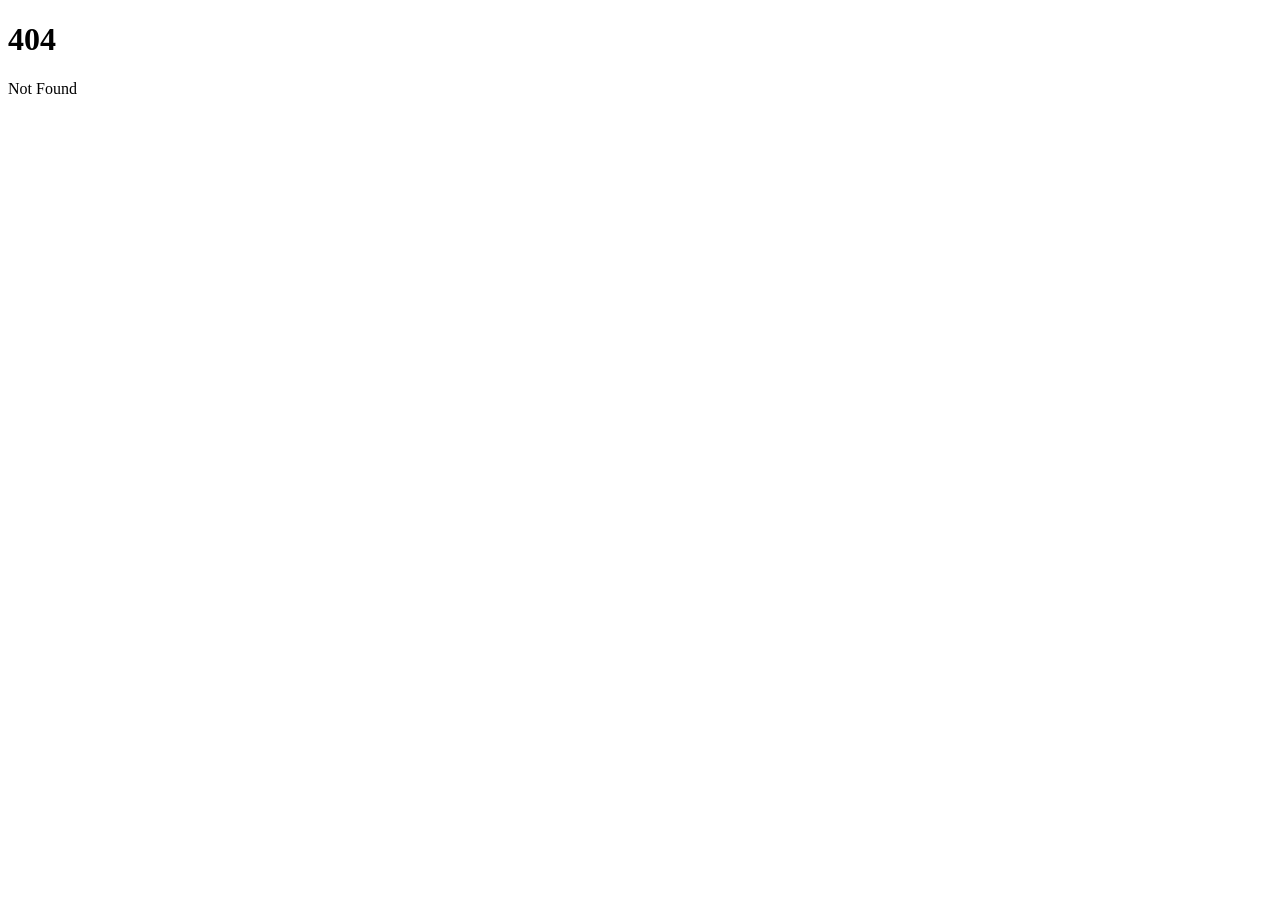
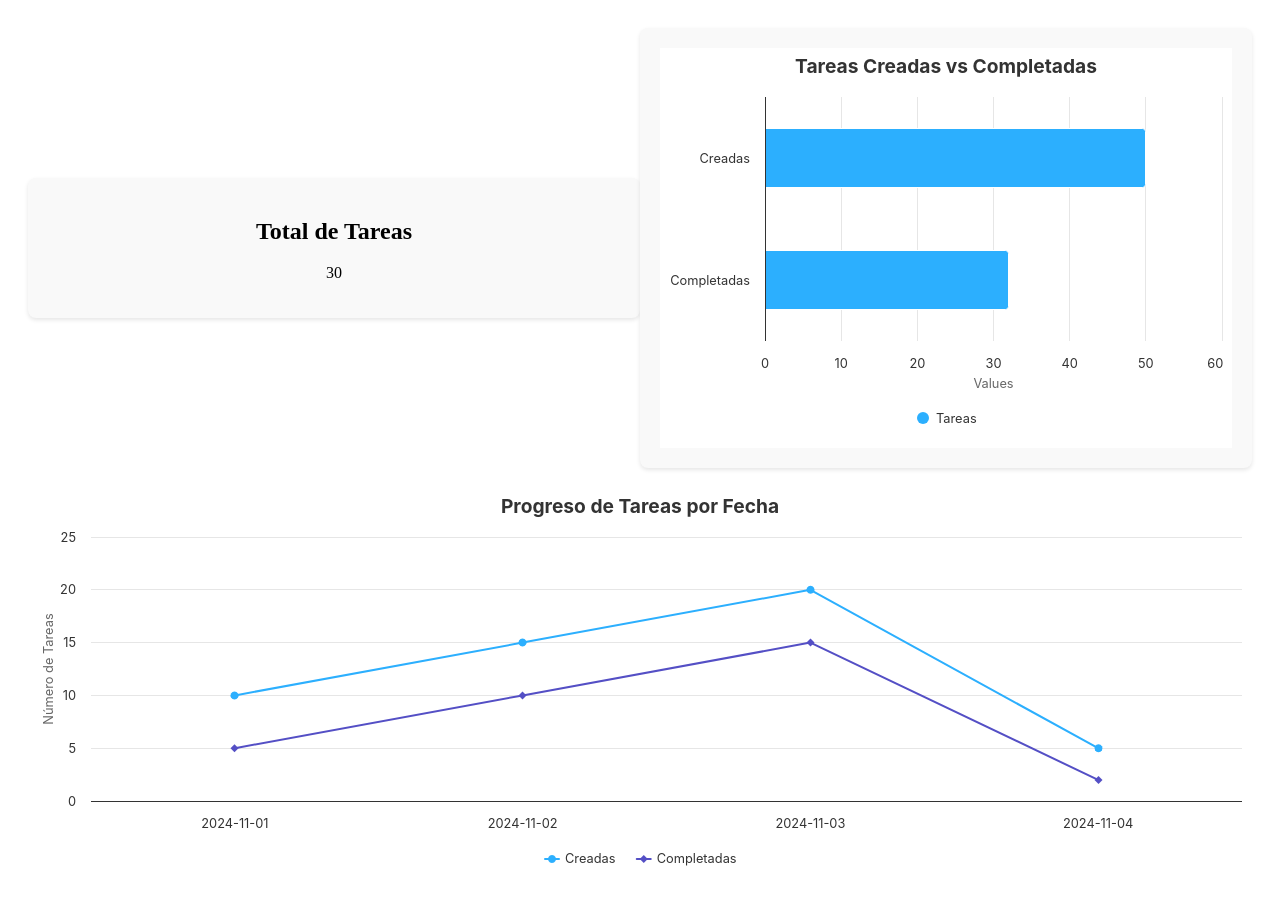
Before and after one commit to grzlz/todo-front, a SvelteKit app: page /analytics in a window 1280 px wide. Before the commit this address had no page. Shown: the top 904 px of the page. Before the commit the page ends 800 px from the top, so only its background shows below. Built offline with nearby package versions, Linux system fonts and the light colour scheme.

Commit message:
Create graphs

```diff
--- a/package.json
+++ b/package.json
@@ -25,7 +25,11 @@
 	},
 	"type": "module",
 	"dependencies": {
+		"apexcharts": "^4.1.0",
 		"bcryptjs": "^2.4.3",
+		"chart.js": "^4.4.0",
+		"d3": "^7.9.0",
+		"highcharts": "^12.0.1",
 		"pg": "^8.13.0"
 	}
 }
--- /dev/null
+++ b/src/routes/analytics/+page.svelte
@@ -0,0 +1,93 @@
+<script>
+    import { onMount } from 'svelte';
+    import Highcharts from 'highcharts';
+
+    // Mock data
+    let totalTasks = 30;
+    let tasksData = [
+      { date: '2024-11-01', created: 10, completed: 5 },
+      { date: '2024-11-02', created: 15, completed: 10 },
+      { date: '2024-11-03', created: 20, completed: 15 },
+      { date: '2024-11-04', created: 5, completed: 2 }
+    ];
+
+    // Extract data for charts
+    let categories = tasksData.map(task => task.date);
+    let createdData = tasksData.map(task => task.created);
+    let completedData = tasksData.map(task => task.completed);
+
+    // Chart configuration
+    let barChartOptions = {
+      chart: { type: 'bar' },
+      title: { text: 'Tareas Creadas vs Completadas' },
+      xAxis: { categories: ['Creadas', 'Completadas'] },
+      series: [
+        {
+          name: 'Tareas',
+          data: [
+            createdData.reduce((a, b) => a + b, 0),
+            completedData.reduce((a, b) => a + b, 0)
+          ]
+        }
+      ],
+      credits: { enabled: false }
+    };
+
+    let lineChartOptions = {
+      chart: { type: 'line' },
+      title: { text: 'Progreso de Tareas por Fecha' },
+      xAxis: { categories },
+      yAxis: { title: { text: 'Número de Tareas' } },
+      series: [
+        { name: 'Creadas', data: createdData },
+        { name: 'Completadas', data: completedData }
+      ],
+      credits: { enabled: false }
+    };
+
+    // Mount charts
+    onMount(() => {
+      Highcharts.chart('bar-chart', barChartOptions);
+      Highcharts.chart('line-chart', lineChartOptions);
+    });
+  </script>
+
+  <style>
+    .container {
+      display: flex;
+      flex-direction: column;
+      gap: 20px;
+      padding: 20px;
+    }
+    .panels {
+      display: flex;
+      justify-content: space-between;
+      align-items: center;
+    }
+    .panel {
+      width: 48%;
+      text-align: center;
+      background-color: #f9f9f9;
+      padding: 20px;
+      border-radius: 8px;
+      box-shadow: 0 2px 4px rgba(0, 0, 0, 0.1);
+    }
+    #line-chart {
+      width: 100%;
+      height: 400px;
+    }
+  </style>
+
+  <div class="container">
+    <!-- Top Panels -->
+    <div class="panels">
+      <div class="panel">
+        <h2>Total de Tareas</h2>
+        <p>{totalTasks}</p>
+      </div>
+      <div class="panel" id="bar-chart"></div>
+    </div>
+
+    <!-- Full-width Chart -->
+    <div id="line-chart"></div>
+  </div>
--- a/svelte.config.js
+++ b/svelte.config.js
@@ -7,7 +7,10 @@ const config = {
 		// If your environment is not supported, or you settled on a specific environment, switch out the adapter.
 		// See https://kit.svelte.dev/docs/adapters for more information about adapters.
 		adapter: adapter()
+
+
 	}
+
 };
 
 export default config;
```
Also changed, not shown: src/routes/login/+page.svelte (added, +13 -0 lines), 1 other file (tests, documents, lock files or other folders).
